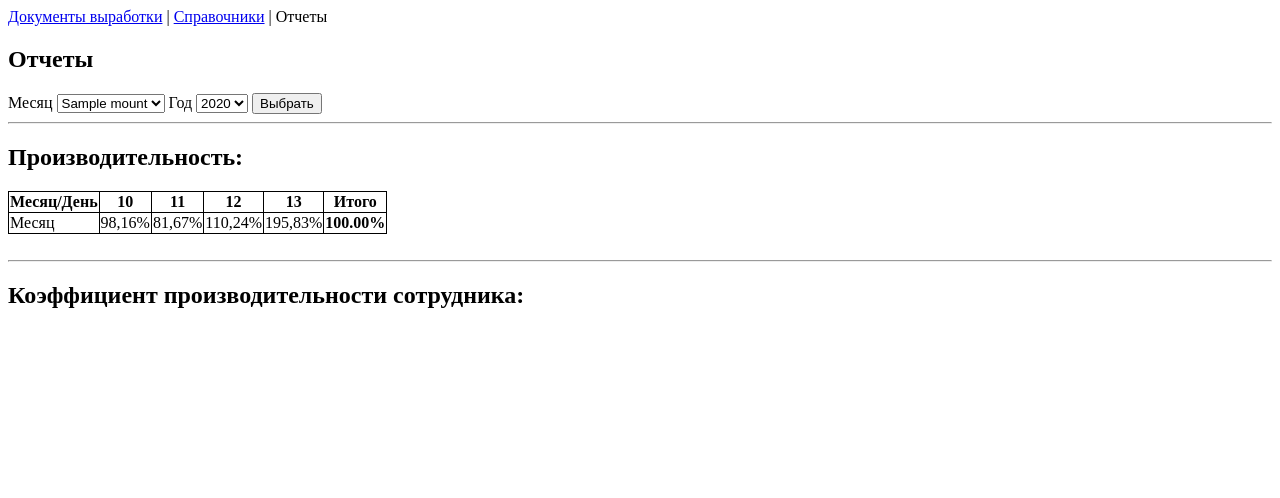
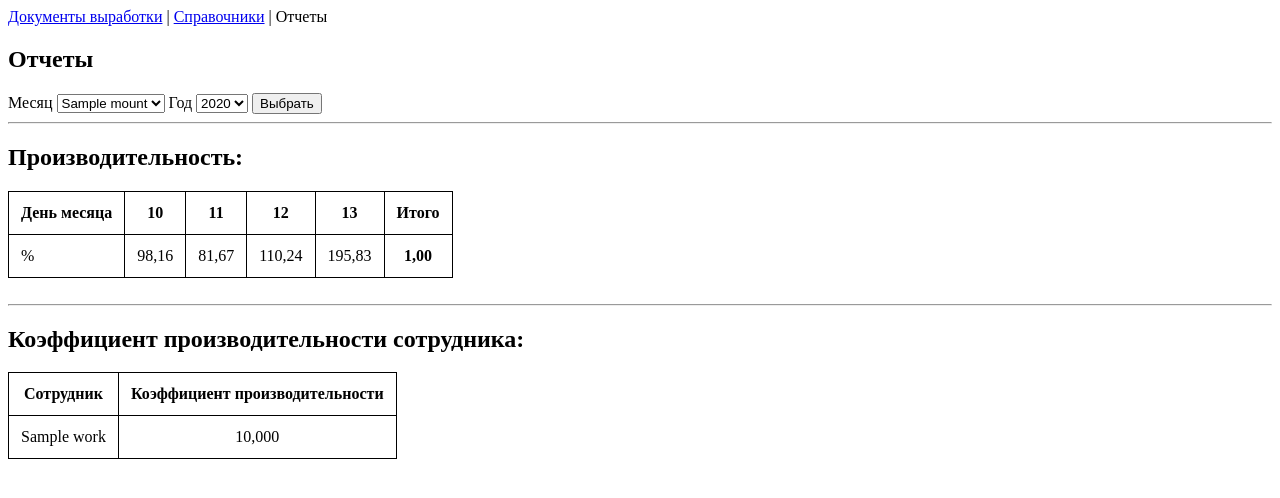
Before and after one commit to alxdrII/SalaryInProdOld, a Django app: template SalaryInProduction/performance/templates/reports.html in a window 1280 px wide. Shown: the top 498 px of the page. Run offline with Django 4.2, Linux system fonts and the light colour scheme; data comes from the database, SQL or seed files in the repository; both versions use the stored data as it was after the commit; the template is opened without the code that fills it: values that come from a table or form of the project are taken from there, most other values are stand-ins (such as "Sample title", 1, 10 or a date in 2020).

Commit message:
20.11.2024 Report

```diff
--- a/SalaryInProduction/performance/templates/reports.html
+++ b/SalaryInProduction/performance/templates/reports.html
@@ -6,6 +6,9 @@
         table, th, td {
             border: 1px solid black;
             border-collapse: collapse;
+        }
+        th, td {
+            padding: 12px;
         }
     </style>
     <title>Отчеты</title>
@@ -23,24 +26,37 @@
         {% endblock %}
         <hr>
         <h2>Производительность:</h2>
-        <table >
+        <table>
             <tr>
-                <th>Месяц/День</th>
+                <th> День месяца </th>
                 {% for doc in docs%}
                     <th> {{ doc.doc_data|date:"d" }} </th>
                 {% endfor %}
                 <th>Итого</th>
             </tr>
             <tr>
-                <td>Месяц</td>
-                {% for doc in docs%}
-                    <td> {{ doc.percent|floatformat:2 }}% </td>
+                <td> % </td>
+                {% for doc in docs %}
+                    <td> {{ doc.percent|floatformat:2 }} </td>
                 {% endfor %}
-                <th>100.00%</th>
+                <th>{{percent_avg|floatformat:2}}</th>
             </tr>
         </table>
         <br><hr>
+
         <h2>Коэффициент производительности сотрудника:</h2>
+        <table>
+            <tr>
+                <th> Сотрудник </th>
+                <th> Коэффициент производительности </th>
+            </tr>
+            {% for work, value in workers.items %}
+            <tr>
+                <td> {{ work }} </td>
+                <td align="center"> {{ value|floatformat:3 }} </td>
+            </tr>
+            {% endfor %}
+        </table>
 
     {% endblock %}
 </body>
```
Also changed, not shown: SalaryInProduction/performance/views.py (+25 -2 lines), SalaryInProduction/db.sqlite3.
